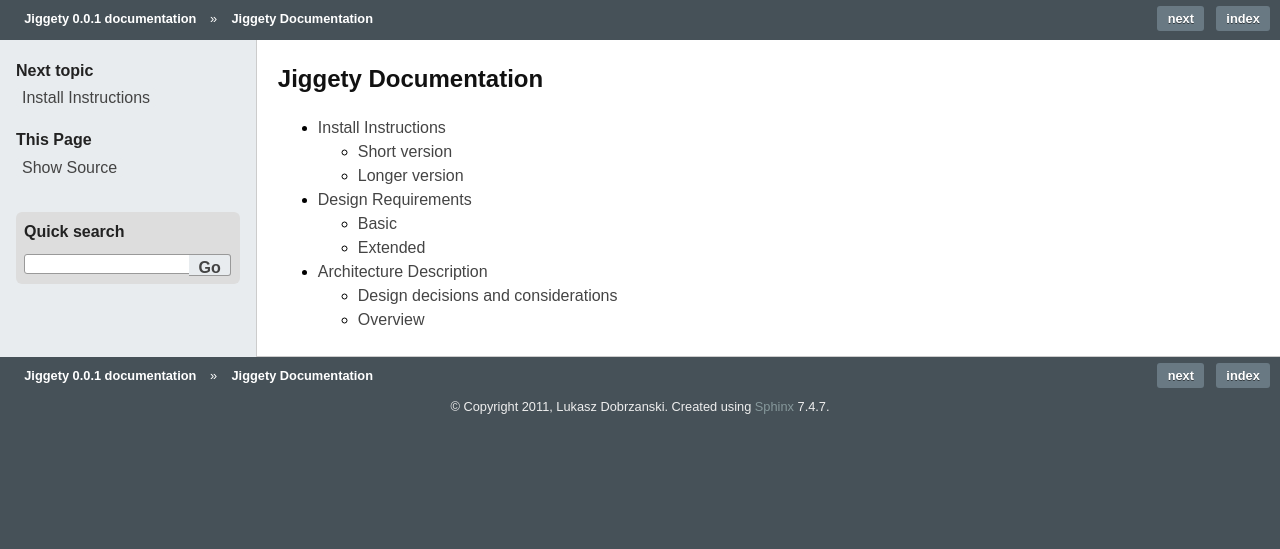
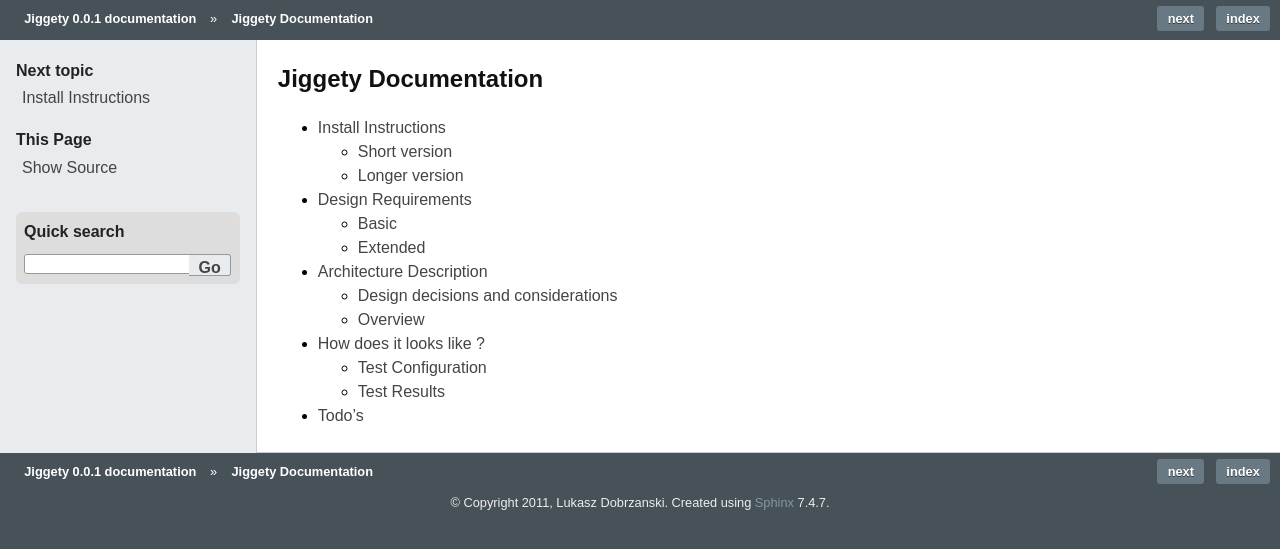
Before and after one commit to lukmdo/Jiggety, a Sphinx documentation site: the page built from docs/index.rst, in a window 1280 px wide. Shown: the top 549 px of the page. Built offline with Sphinx 7.4.7, drawn with Linux system fonts in a browser that asks for light colours; some of the changed lines change nothing that is shown.

Commit message:
Added the results section with some screenshots.

```diff
--- a/docs/INSTALL.rst
+++ b/docs/INSTALL.rst
@@ -23,6 +23,7 @@
     cd src/jiggety
     pip install -r requirements.txt
 
+
 Install CouchDB (`on Unix/Linux <http://guide.couchdb.org/editions/1/en/unix.html>`_ , `on Mac <http://guide.couchdb.org/editions/1/en/mac.html>`_) and verify that your CouchDB is ready:
 
 .. sourcecode:: bash
@@ -41,6 +42,12 @@
 **JIGGETY_TEST_FAIL_LOG_LEVEL** (Optional: *Default "WARN"*)
     One of valid log levels *DEBUG, INFO, WARN, ERROR or CRITICAL* to use when a test fails.
 
+Then run the command to make DB level synchronization:
+
+.. sourcecode:: bash
+
+    python jiggety/manage.py sync_couchdb
+
 Longer version
 ==============
 
--- a/docs/index.rst
+++ b/docs/index.rst
@@ -12,3 +12,5 @@
     INSTALL.rst
     design_requirements.rst
     architecture.rst
+    results.rst
+    todo.rst
--- /dev/null
+++ b/docs/results.rst
@@ -0,0 +1,39 @@
+========================
+How does it looks like ?
+========================
+
+Test Configuration
+==================
+
+
+.. figure:: _static/TestConfig.png
+    :alt: Sipmle page-test confguration
+
+    Sipmle page-test confguration
+
+.. figure:: _static/TestConfig404.png
+    :alt: Configuration for HTTP 404 Not Found
+
+    Configuration for HTTP 404 Not Found
+
+Test Results
+============
+
+
+.. figure:: _static/TestResult.png
+    :align: center
+    :alt: The test result report
+
+    The test result report
+
+.. figure:: _static/run_details.png
+    :align: center
+    :alt: The run details
+
+    The run details
+
+.. figure:: _static/LogFile.png
+    :align: center
+    :alt: The test result report
+
+    The test result report
--- /dev/null
+++ b/docs/todo.rst
@@ -0,0 +1,13 @@
+======
+Todo's
+======
+
+A the current state *jiggety* is pretty rough but functional.
+
+Some things that I will be working on:
+
+- adding the test base
+- dedicated interface for result presentation and configuration
+- adding utility commands to *manage.py*
+- polishing the installation steps
+- multi-node installation
```
Also changed, not shown: docs/_static/LogFile.png (added), docs/_static/TestConfig.png (added), docs/_static/TestConfig404.png (added), docs/_static/TestResult.png (added), docs/_static/run_details.png (added).
